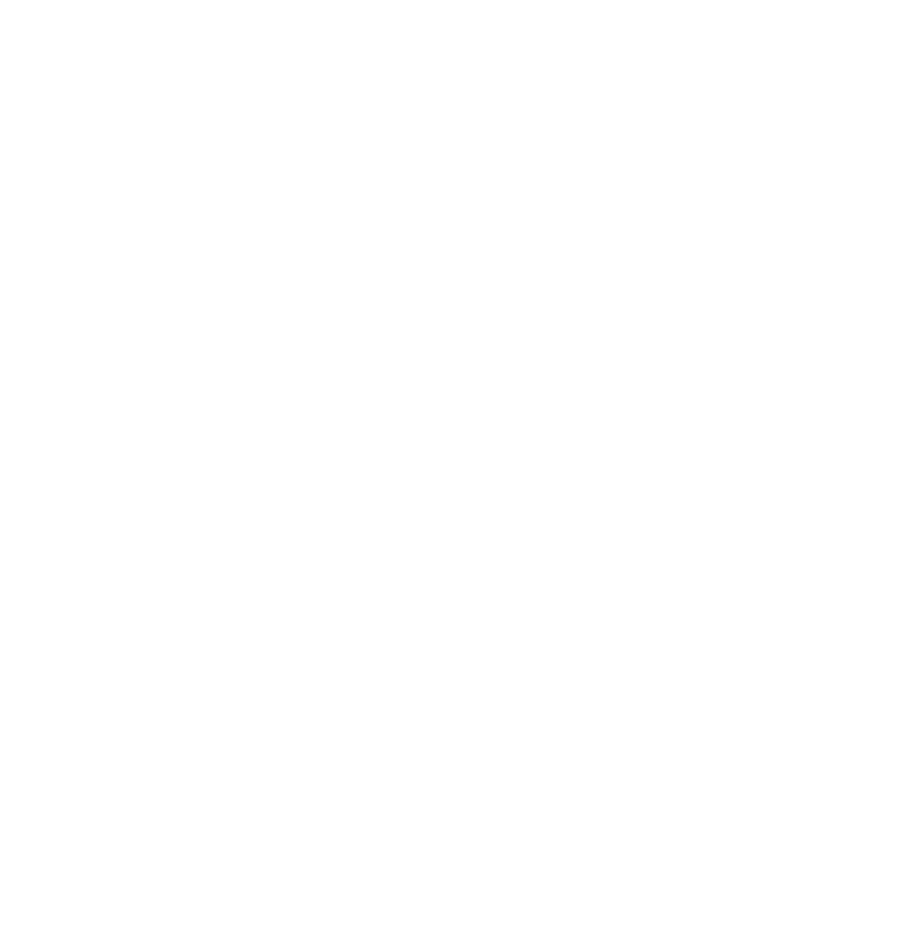
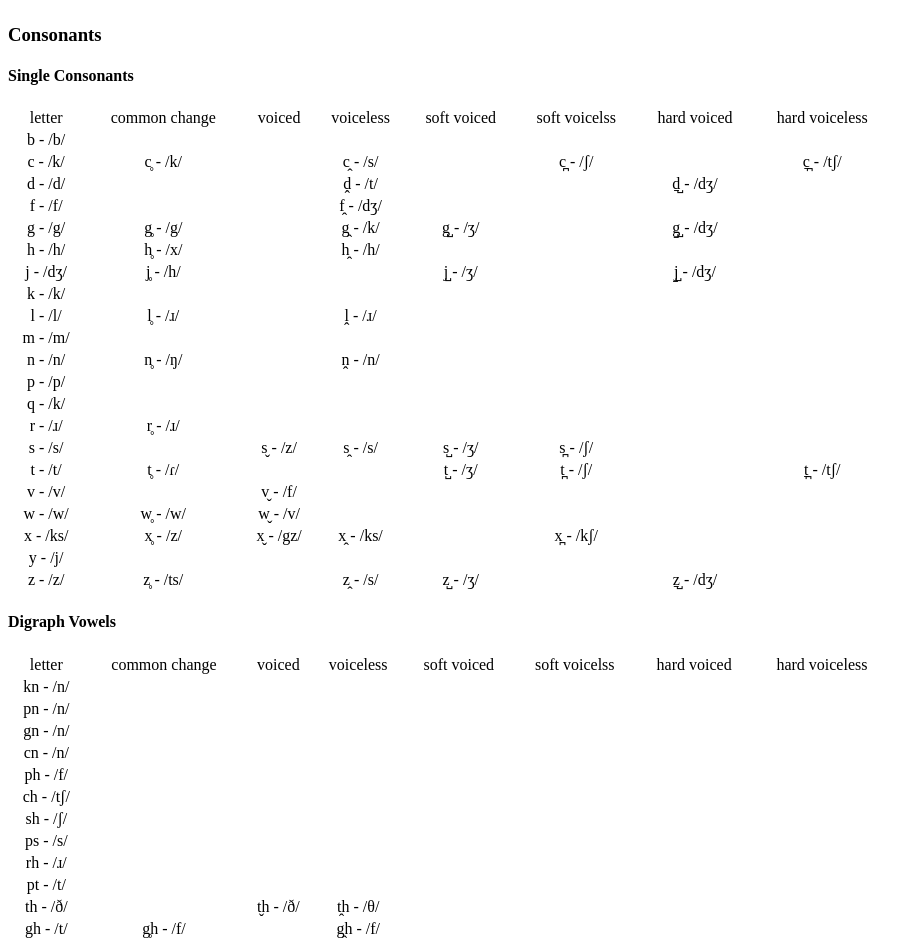
Before and after one commit to RaeRachael/Annontated-English, a React (Create React App) app: page /ipaTables in a window 1280 px wide. Shown: the part 781-1730 px from the top of the page, without its empty margins (0-923 px from the left). Before the commit the page ends 800 px from the top, so only its background shows below. Built offline with nearby package versions, Linux system fonts and the light colour scheme; the HTML template or start-up script is replaced by a standard one.

Commit message:
finishing ipa consonant tables

```diff
--- a/src/App/pages/IPATablesPage.tsx
+++ b/src/App/pages/IPATablesPage.tsx
@@ -209,6 +209,363 @@ function IPATablesPage() {
           <td> /oʊ/ </td>
         </tr>
       </table>
+      <h3> Consonants </h3>
+      <h4>Single Consonants</h4>
+      <table style={{ textAlign: "center", width: "70%" }}>
+        <tr>
+          <td>letter </td>
+          <td>common change </td>
+          <td>voiced </td>
+          <td>voiceless </td>
+          <td>soft voiced </td>
+          <td>soft voicelss </td>
+          <td>hard voiced </td>
+          <td>hard voiceless </td>
+        </tr>
+        <tr>
+          <td>b - /b/</td>
+          <td></td>
+          <td> </td>
+          <td> </td>
+          <td> </td>
+          <td> </td>
+          <td> </td>
+          <td> </td>
+        </tr>
+        <tr>
+          <td>c - /k/</td>
+          <td>{"c\u0325"} - /k/</td>
+          <td> </td>
+          <td>{"c\u032d"} - /s/ </td>
+          <td></td>
+          <td>{"c\u032a"} - /ʃ/ </td>
+          <td></td>
+          <td>{"c\u032a\u0331"} - /tʃ/ </td>
+        </tr>
+        <tr>
+          <td>d - /d/</td>
+          <td></td>
+          <td></td>
+          <td>{"d\u032d"} - /t/ </td>
+          <td></td>
+          <td></td>
+          <td>{"d\u033a\u0331"} - /dʒ/ </td>
+          <td></td>
+        </tr>
+        <tr>
+          <td>f - /f/</td>
+          <td></td>
+          <td></td>
+          <td>{"f\u032d"} - /dʒ/ </td>
+          <td></td>
+          <td></td>
+          <td></td>
+          <td></td>
+        </tr>
+        <tr>
+          <td>g - /g/</td>
+          <td>{"g\u0325"} - /g/</td>
+          <td></td>
+          <td>{"g\u032d"} - /k/</td>
+          <td>{"g\u033a"} - /ʒ/ </td>
+          <td></td>
+          <td>{"g\u033a\u0331"} - /dʒ/ </td>
+          <td></td>
+        </tr>
+        <tr>
+          <td>h - /h/</td>
+          <td>{"h\u0325"} - /x/</td>
+          <td> </td>
+          <td>{"h\u032d"} - /h/ </td>
+          <td></td>
+          <td></td>
+          <td> </td>
+          <td></td>
+        </tr>
+        <tr>
+          <td>j - /dʒ/</td>
+          <td>{"j\u0325"} - /h/</td>
+          <td></td>
+          <td></td>
+          <td>{"j\u033a"} - /ʒ/ </td>
+          <td></td>
+          <td>{"j\u033a\u0331"} - /dʒ/ </td>
+          <td> </td>
+        </tr>
+        <tr>
+          <td>k - /k/</td>
+          <td></td>
+          <td></td>
+          <td></td>
+          <td></td>
+          <td></td>
+          <td></td>
+          <td> </td>
+        </tr>
+        <tr>
+          <td>l - /l/</td>
+          <td>{"l\u0325"} - /ɹ/</td>
+          <td></td>
+          <td>{"l\u032d"} - /ɹ/ </td>
+          <td> </td>
+          <td></td>
+          <td></td>
+          <td></td>
+        </tr>
+        <tr>
+          <td>m - /m/</td>
+          <td></td>
+          <td></td>
+          <td></td>
+          <td></td>
+          <td></td>
+          <td></td>
+          <td> </td>
+        </tr>
+        <tr>
+          <td>n - /n/</td>
+          <td>{"n\u0325"} - /ŋ/</td>
+          <td></td>
+          <td>{"n\u032d"} - /n/ </td>
+          <td> </td>
+          <td></td>
+          <td></td>
+          <td></td>
+        </tr>
+        <tr>
+          <td>p - /p/</td>
+          <td></td>
+          <td></td>
+          <td></td>
+          <td></td>
+          <td></td>
+          <td></td>
+          <td> </td>
+        </tr>
+        <tr>
+          <td>q - /k/</td>
+          <td></td>
+          <td></td>
+          <td></td>
+          <td></td>
+          <td></td>
+          <td></td>
+          <td> </td>
+        </tr>
+        <tr>
+          <td>r - /ɹ/</td>
+          <td>{"r\u0325"} - /ɹ/</td>
+          <td></td>
+          <td></td>
+          <td></td>
+          <td></td>
+          <td></td>
+          <td> </td>
+        </tr>
+        <tr>
+          <td>s - /s/</td>
+          <td></td>
+          <td>{"s\u032c"} - /z/ </td>
+          <td>{"s\u032d"} - /s/ </td>
+          <td>{"s\u033a"} - /ʒ/ </td>
+          <td>{"s\u032a"} - /ʃ/ </td>
+          <td></td>
+          <td></td>
+        </tr>
+        <tr>
+          <td>t - /t/</td>
+          <td>{"t\u0325"} - /ɾ/</td>
+          <td></td>
+          <td></td>
+          <td>{"t\u033a"} - /ʒ/ </td>
+          <td>{"t\u032a"} - /ʃ/ </td>
+          <td> </td>
+          <td>{"t\u032a\u0331"} - /tʃ/ </td>
+        </tr>
+        <tr>
+          <td>v - /v/</td>
+          <td></td>
+          <td>{"v\u032c"} - /f/ </td>
+          <td></td>
+          <td></td>
+          <td> </td>
+          <td></td>
+          <td> </td>
+        </tr>
+        <tr>
+          <td>w - /w/</td>
+          <td>{"w\u0325"} - /w/</td>
+          <td>{"w\u032c"} - /v/ </td>
+          <td> </td>
+          <td> </td>
+          <td> </td>
+          <td> </td>
+          <td> </td>
+        </tr>
+        <tr>
+          <td>x - /ks/</td>
+          <td>{"x\u0325"} - /z/</td>
+          <td>{"x\u032c"} - /gz/ </td>
+          <td>{"x\u032d"} - /ks/ </td>
+          <td> </td>
+          <td>{"x\u032a"} - /kʃ/ </td>
+          <td> </td>
+          <td> </td>
+        </tr>
+        <tr>
+          <td>y - /j/</td>
+          <td></td>
+          <td> </td>
+          <td> </td>
+          <td> </td>
+          <td> </td>
+          <td> </td>
+          <td> </td>
+        </tr>
+        <tr>
+          <td>z - /z/</td>
+          <td>{"z\u0325"} - /ts/</td>
+          <td></td>
+          <td>{"z\u032d"} - /s/ </td>
+          <td>{"z\u033a"} - /ʒ/ </td>
+          <td></td>
+          <td>{"z\u033a\u0331"} - /dʒ/ </td>
+          <td> </td>
+        </tr>
+      </table>
+      <h4> Digraph Vowels </h4>
+      <table style={{ textAlign: "center", width: "70%" }}>
+        <tr>
+          <td>letter </td>
+          <td>common change </td>
+          <td>voiced </td>
+          <td>voiceless </td>
+          <td>soft voiced </td>
+          <td>soft voicelss </td>
+          <td>hard voiced </td>
+          <td>hard voiceless </td>
+        </tr>
+        <tr>
+          <td>kn - /n/</td>
+          <td></td>
+          <td> </td>
+          <td> </td>
+          <td> </td>
+          <td> </td>
+          <td> </td>
+          <td> </td>
+        </tr>
+        <tr>
+          <td>pn - /n/</td>
+          <td></td>
+          <td> </td>
+          <td> </td>
+          <td> </td>
+          <td> </td>
+          <td> </td>
+          <td> </td>
+        </tr>
+        <tr>
+          <td>gn - /n/</td>
+          <td></td>
+          <td> </td>
+          <td> </td>
+          <td> </td>
+          <td> </td>
+          <td> </td>
+          <td> </td>
+        </tr>
+        <tr>
+          <td>cn - /n/</td>
+          <td></td>
+          <td> </td>
+          <td> </td>
+          <td> </td>
+          <td> </td>
+          <td> </td>
+          <td> </td>
+        </tr>
+        <tr>
+          <td>ph - /f/</td>
+          <td></td>
+          <td> </td>
+          <td> </td>
+          <td> </td>
+          <td> </td>
+          <td> </td>
+          <td> </td>
+        </tr>
+        <tr>
+          <td>ch - /tʃ/</td>
+          <td></td>
+          <td> </td>
+          <td> </td>
+          <td> </td>
+          <td> </td>
+          <td> </td>
+          <td> </td>
+        </tr>
+        <tr>
+          <td>sh - /ʃ/</td>
+          <td></td>
+          <td> </td>
+          <td> </td>
+          <td> </td>
+          <td> </td>
+          <td> </td>
+          <td> </td>
+        </tr>
+        <tr>
+          <td>ps - /s/</td>
+          <td></td>
+          <td> </td>
+          <td> </td>
+          <td> </td>
+          <td> </td>
+          <td> </td>
+          <td> </td>
+        </tr>
+        <tr>
+          <td>rh - /ɹ/</td>
+          <td></td>
+          <td> </td>
+          <td> </td>
+          <td> </td>
+          <td> </td>
+          <td> </td>
+          <td> </td>
+        </tr>
+        <tr>
+          <td>pt - /t/</td>
+          <td></td>
+          <td> </td>
+          <td> </td>
+          <td> </td>
+          <td> </td>
+          <td> </td>
+          <td> </td>
+        </tr>
+        <tr>
+          <td>th - /ð/</td>
+          <td></td>
+          <td>{"t\u200b\u032ch"} - /ð/ </td>
+          <td>{"t\u200b\u032dh"} - /θ/ </td>
+          <td> </td>
+          <td> </td>
+          <td> </td>
+          <td> </td>
+        </tr>
+        <tr>
+          <td>gh - /t/</td>
+          <td>{"g\u200b\u0325h"} - /f/</td>
+          <td> </td>
+          <td>{"g\u200b\u032dh"} - /f/ </td>
+          <td> </td>
+          <td> </td>
+          <td> </td>
+          <td> </td>
+        </tr>
+      </table>
     </div>
   );
 }
--- a/src/Mappings/Annotations.ts
+++ b/src/Mappings/Annotations.ts
@@ -161,7 +161,7 @@ export const annotations: annotationsType = {
   },
   soft_voiceless: {
     mark: "down block below",
-    unicode: "\u033b",
+    unicode: "\u033a",
     valid: "consonant",
     type: "consonant",
     ipa: true,
@@ -175,7 +175,7 @@ export const annotations: annotationsType = {
   },
   hard_voiceless: {
     mark: "down block and line below",
-    unicode: "\u033b\u0331",
+    unicode: "\u033a\u0331",
     valid: "consonant",
     type: "consonant",
     ipa: true,
```
Also changed, not shown: 1 other file (tests, documents, lock files or other folders).
